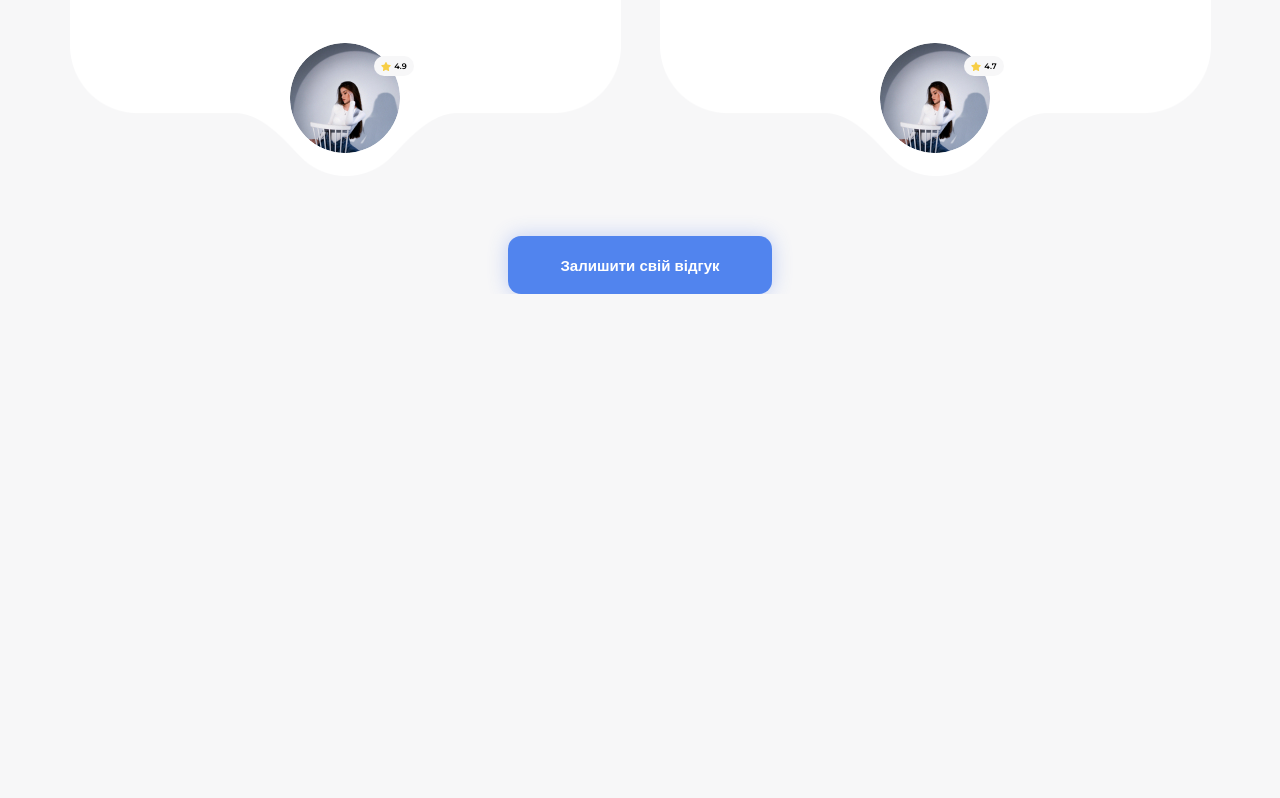
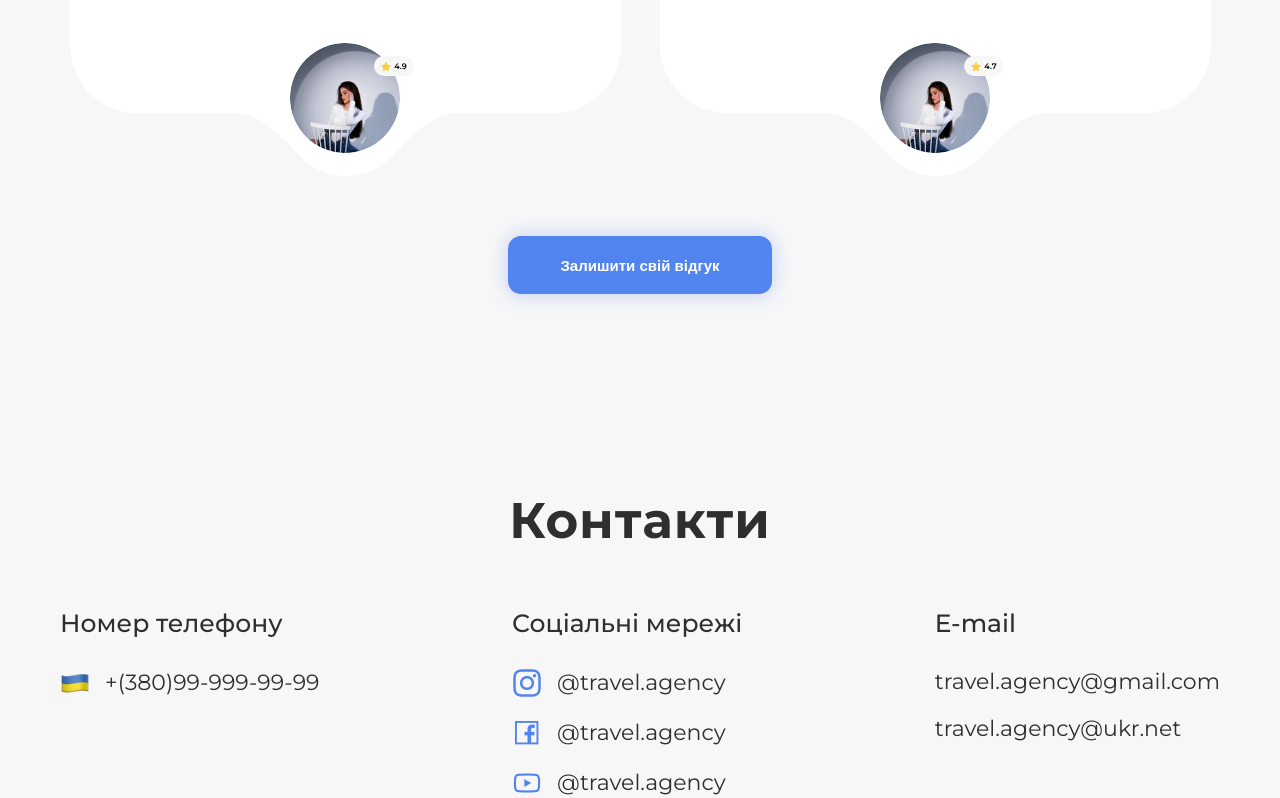
Before and after one commit to Arina-M/travel_agency, a plain HTML site: page index.html in a window 1280 px wide. Shown: the part 3124-3922 px from the top of the page. Before the commit the page ends 3418 px from the top, so only its background shows below. Drawn offline with Linux system fonts and the light colour scheme.

Commit message:
contacts section done

```diff
--- a/index.html
+++ b/index.html
@@ -202,6 +202,57 @@
             </div>
         </section>
 
+        <section class="contacts">
+            <div class="container">
+                <div class="contacts-container">
+                    <h2 class="caption-h2">Контакти</h2>
+                    <div class="contacts-items">
+                        <div class="contacts-info">
+                            <h3 class="contacts-caption">Номер телефону</h3>
+                            <ul class="contacts-list">
+                                <li class="contacts-list-item">
+                                    <img src="./images/ua.png" alt="Ukraine">
+                                    <p>+(380)99-999-99-99</p>
+                                </li>
+                            </ul>
+                        </div>
+                        <div class="contacts-info">
+                            <h3 class="contacts-caption">Соціальні мережі</h3>
+                            <ul class="contacts-list">
+                                <li class="contacts-list-item">
+                                    <img src="./images/contacts-instagram.png" alt="Instagram">
+                                    <p>@travel.agency</p>
+                                </li>
+                                <li class="contacts-list-item">
+                                    <img src="./images/contacts-facebook.png" alt="Facebook">
+                                    <p>@travel.agency</p>
+                                </li>
+                                <li class="contacts-list-item">
+                                    <img src="./images/contacts-youtube.png" alt="YouTube">
+                                    <p>@travel.agency</p>
+                                </li>
+                            </ul>
+                        </div>
+                        <div class="contacts-info">
+                            <h3 class="contacts-caption">E-mail</h3>
+                            <ul class="contacts-list">
+                                <li class="contacts-list-item">
+<!--                                    <img src="./images/ua.png" alt="Ukraine">-->
+                                    <p>travel.agency@gmail.com</p>
+                                </li>
+                                <li class="contacts-list-item">
+                                    <!--                                    <img src="./images/ua.png" alt="Ukraine">-->
+                                    <p>travel.agency@ukr.net</p>
+                                </li>
+                            </ul>
+                        </div>
+
+                    </div>
+                </div>
+            </div>
+        </section>
+
+
     </main>
 
 
--- a/styles.css
+++ b/styles.css
@@ -507,7 +507,7 @@ body{
 
 
 
-/* -------reviews------------ */
+/* ----------Reviews--------------- */
 .reviews{
     padding-top: 200px;
 }
@@ -540,11 +540,6 @@ body{
     background-repeat: no-repeat;
     width: 570px;
     height: 415px;
-}
-
-.review-info{
-    /*margin-top: 50px;*/
-
 }
 
 .review-text{
@@ -618,3 +613,58 @@ body{
     cursor: pointer;
     margin-top: 60px;
 }
+
+
+
+/* --------Contacts----------- */
+.contacts{
+    padding-top: 200px;
+}
+
+.contacts-container .caption-h2{
+    text-align: center;
+}
+
+.contacts-caption{
+    color: var(--color-black);
+    font-size: 25px;
+    font-style: normal;
+    font-weight: 500;
+    line-height: normal;
+    margin-bottom: 30px;
+
+}
+
+.contacts-items{
+    display: flex;
+    justify-content: space-between;
+    margin-top: 60px;
+
+}
+
+.contacts-list{
+    display: flex;
+    flex-direction: column;
+    gap: 20px;
+}
+
+.contacts-list-item{
+    display: flex;
+    align-items: center;
+    gap: 15px;
+
+
+}
+
+.contacts-list-item img{
+    width: 30px;
+    height: 30px;
+}
+
+.contacts-list-item p{
+    color: var(--color-black);
+    font-size: 22px;
+    font-style: normal;
+    font-weight: 400;
+    line-height: normal;
+}
```
Also changed, not shown: images/contacts-facebook.png (added), images/contacts-instagram.png (added), images/contacts-youtube.png (added), images/ua.png (added).
